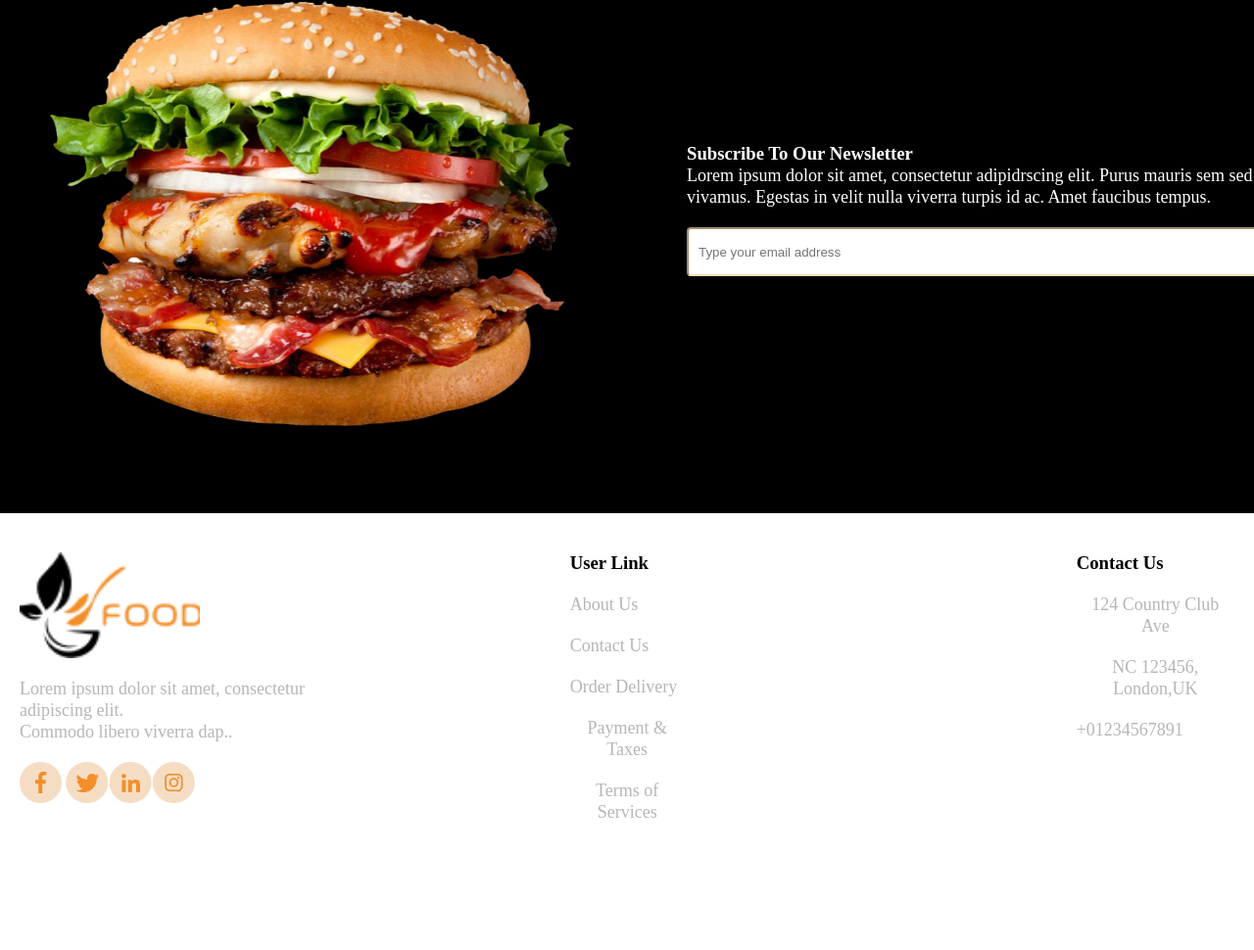
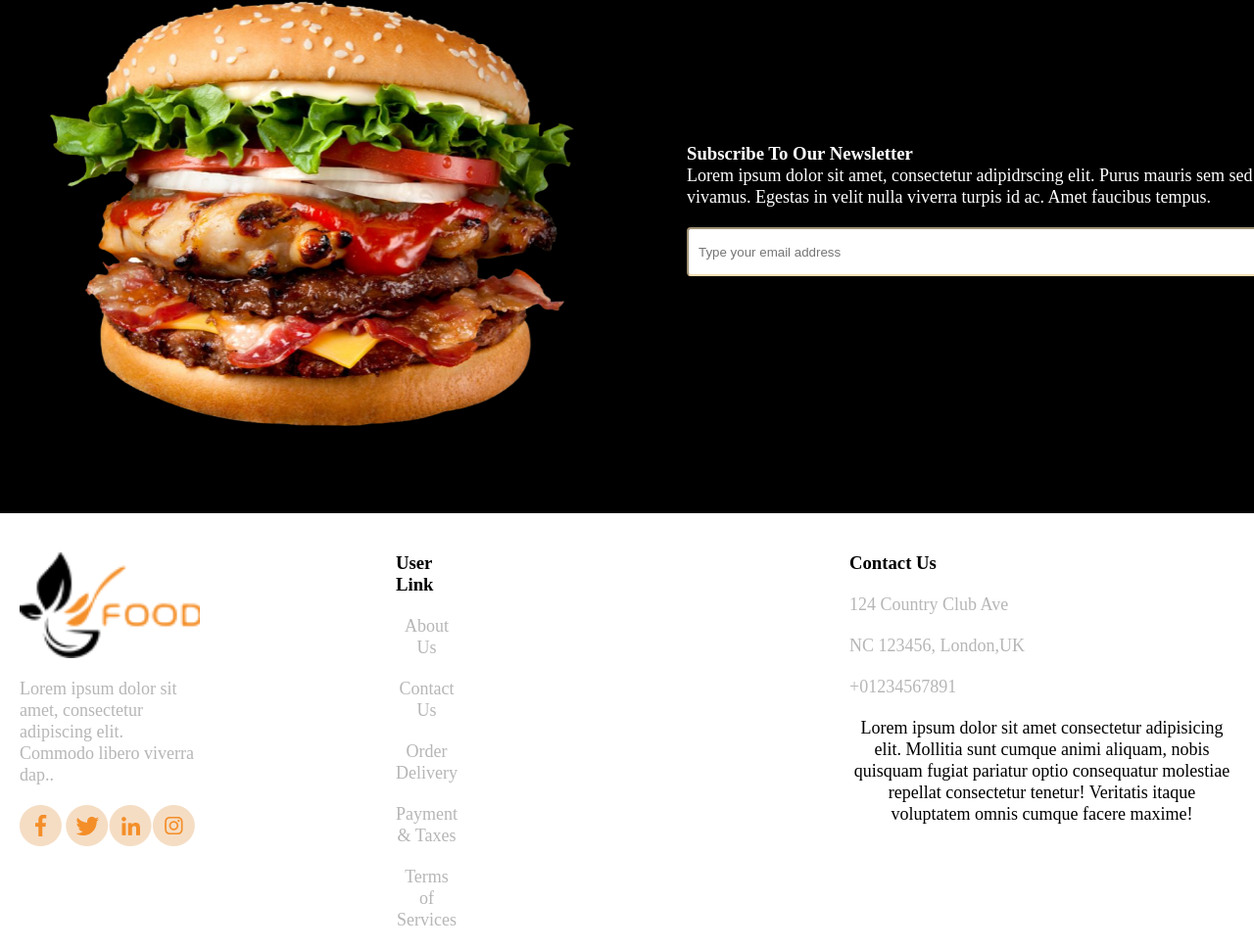
Before and after one commit to Omasjhn/Food-delivery-website, a plain HTML site: page index.html in a window 1280 px wide. Shown: the part 1829-2799 px from the top of the page at 98% size. Before the commit the page ends 2689 px from the top, so only its background shows below. Drawn offline with Linux system fonts and the light colour scheme.

Commit message:
created a html file

```diff
--- a/index.html
+++ b/index.html
@@ -138,6 +138,7 @@
     <p class="end">124 Country Club Ave</p>
     <p class="end">NC 123456, London,UK</p>
     <P class="end">+01234567891</P>
+    <p>Lorem ipsum dolor sit amet consectetur adipisicing elit. Mollitia sunt cumque animi aliquam, nobis quisquam fugiat pariatur optio consequatur molestiae repellat consectetur tenetur! Veritatis itaque voluptatem omnis cumque facere maxime!</p>
 </div>
 </div>
 
```
